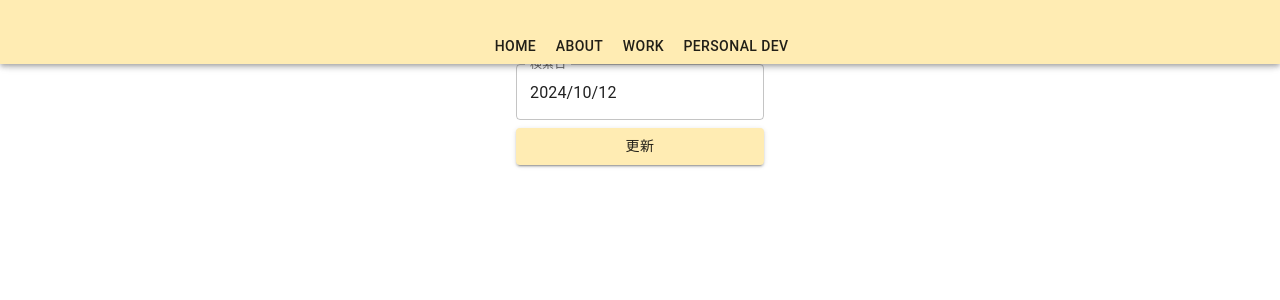
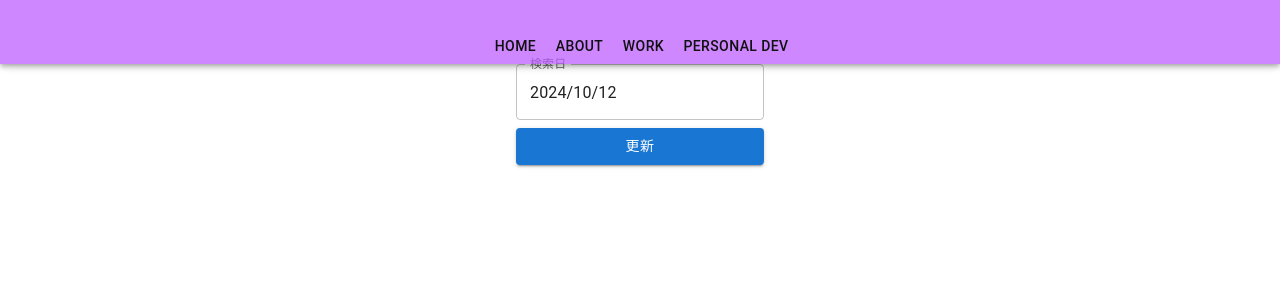
Before and after one commit to ykhotate/react, a React (Vite) app: page /react/radio-program-guide in a window 1280 px wide. Shown: the top 300 px of the page. Built offline with nearby package versions, Linux system fonts and the light colour scheme.

Commit message:
Fix: 配色設定を元に戻す

```diff
--- a/src/components/Header.tsx
+++ b/src/components/Header.tsx
@@ -3,10 +3,14 @@ import Toolbar from '@mui/material/Toolbar';
 import Stack from '@mui/material/Stack';
 import NavigateButton from './NavigateButton';
 import { HOME_URL } from '@/consts';
+import { styled } from '@mui/material/styles';
+const CustomAppBar = styled(AppBar)({
+	position: 'fixed'
+}) as typeof AppBar;
 
 const Header = () => {
 	return (
-		<AppBar position="fixed" color="primary" sx={{ width: '100%' }}>
+		<CustomAppBar color="violet" sx={{ width: '100%' }}>
 			<Toolbar
 				sx={{
 					height: '100%',
@@ -21,7 +25,7 @@ const Header = () => {
 					<NavigateButton text={'PERSONAL DEV'} url={HOME_URL} />
 				</Stack>
 			</Toolbar>
-		</AppBar>
+		</CustomAppBar>
 	);
 };
 export default Header;
--- a/src/features/original-mui-theme.ts
+++ b/src/features/original-mui-theme.ts
@@ -1,12 +1,28 @@
-import { createTheme } from '@mui/material';
-import { amber } from '@mui/material/colors';
+import { alpha, createTheme, getContrastRatio } from '@mui/material';
+declare module '@mui/material/styles' {
+	interface Palette {
+		violet: Palette['primary'];
+	}
+	interface PaletteOptions {
+		violet?: PaletteOptions['primary'];
+	}
+}
+declare module '@mui/material/AppBar' {
+	interface AppBarPropsColorOverrides {
+		violet: true;
+	}
+}
+const violetBase = '#BA55FF';
+const violetMain = alpha(violetBase, 0.7);
 
 export const theme = createTheme({
 	palette: {
-		primary: {
-			main: amber[100],
-			light: amber[50],
-			dark: amber[200]
+		violet: {
+			main: violetMain,
+			light: alpha(violetBase, 0.5),
+			dark: alpha(violetBase, 0.9),
+			contrastText:
+				getContrastRatio(violetMain, '#fff') > 4.5 ? '#fff' : '#111'
 		}
 	},
 	components: {
```
